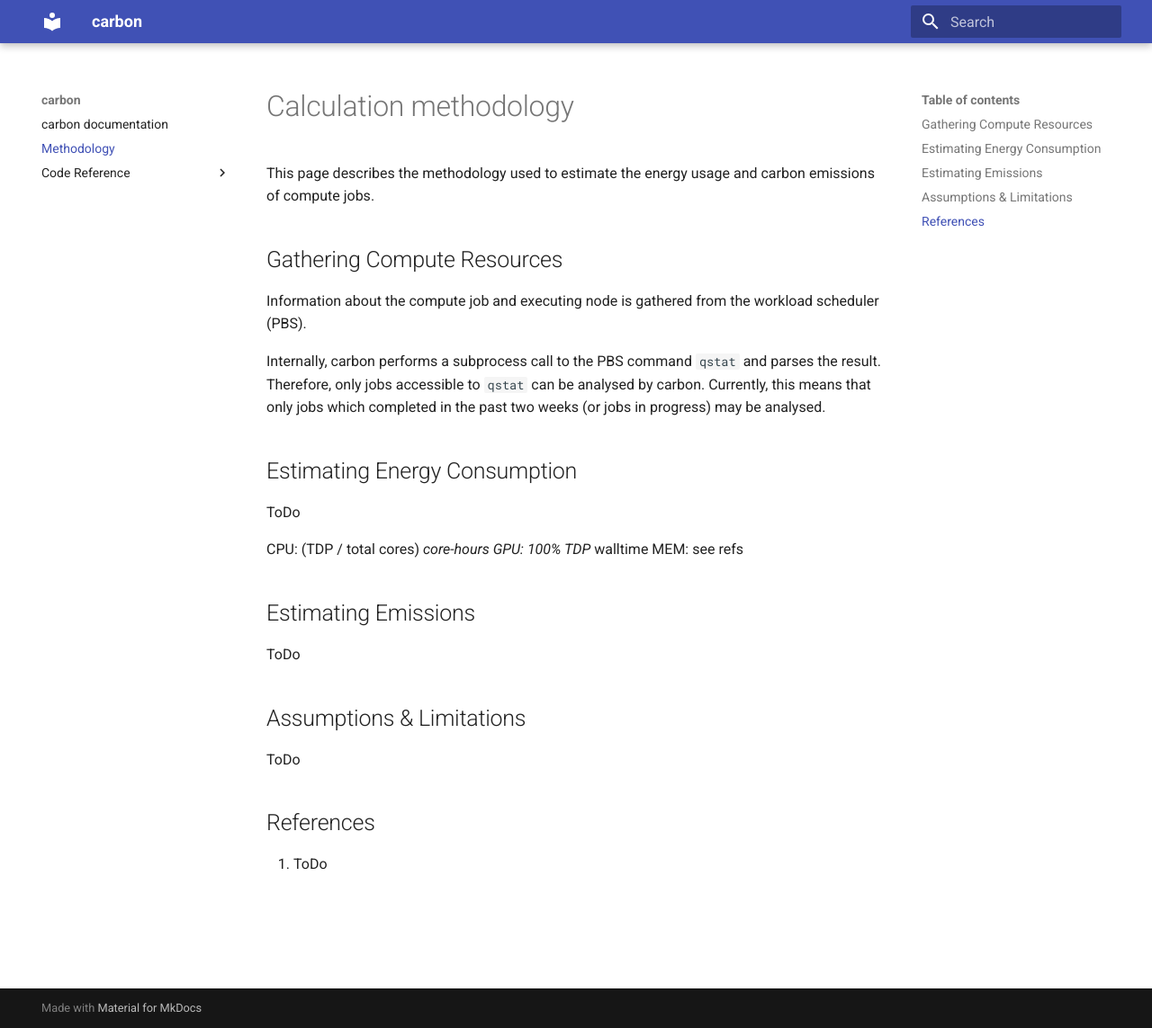
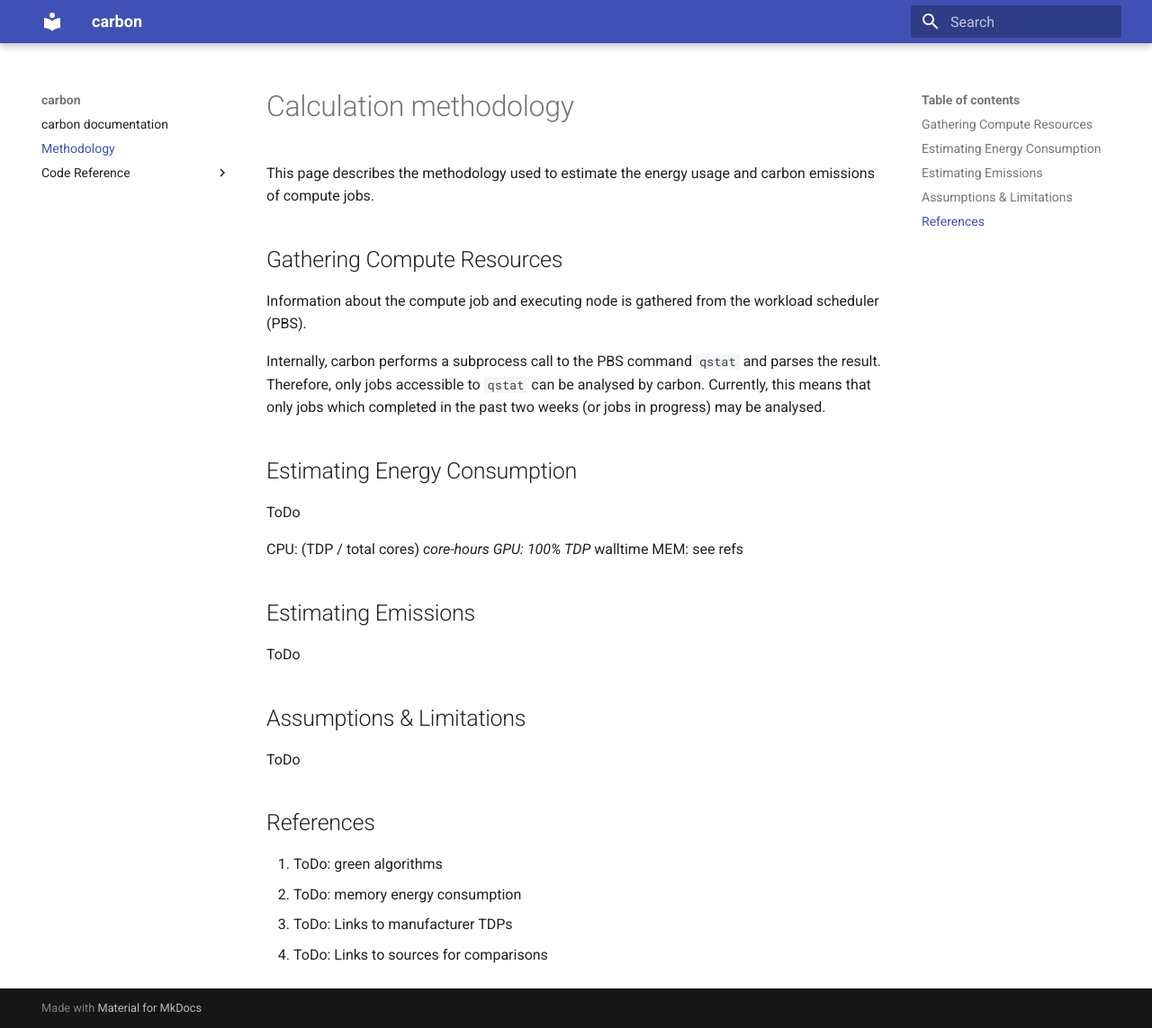
Before and after one commit to ImperialCollegeLondon/carbon, an MkDocs documentation site: the page built from docs/methodology.md, in a window 1280 px wide and 1143 px high. Shown: the whole window at 90% size. Built offline with MkDocs 1.6.1 and Material for MkDocs 9.7.7, drawn with Linux system fonts in a browser that asks for light colours.

Commit message:
Expand todo list

```diff
--- a/docs/methodology.md
+++ b/docs/methodology.md
@@ -28,4 +28,7 @@ ToDo
 
 ## References
 
-1. ToDo
+1. ToDo: green algorithms
+2. ToDo: memory energy consumption
+3. ToDo: Links to manufacturer TDPs
+4. ToDo: Links to sources for comparisons
```
